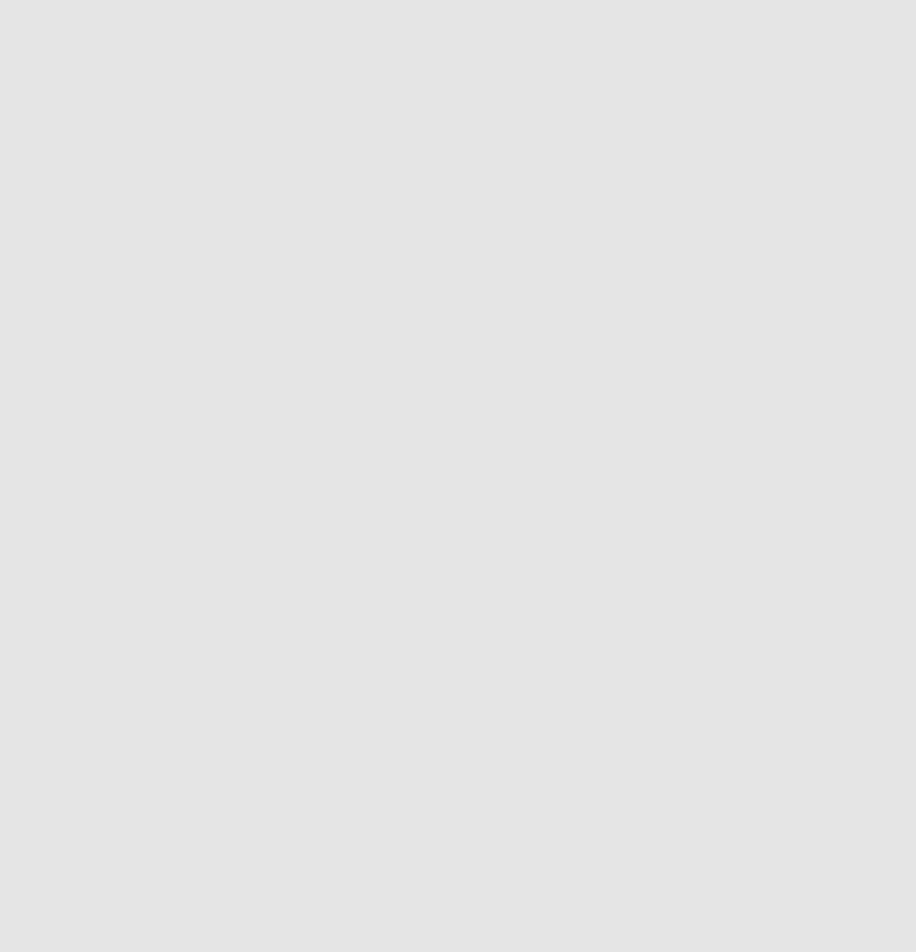
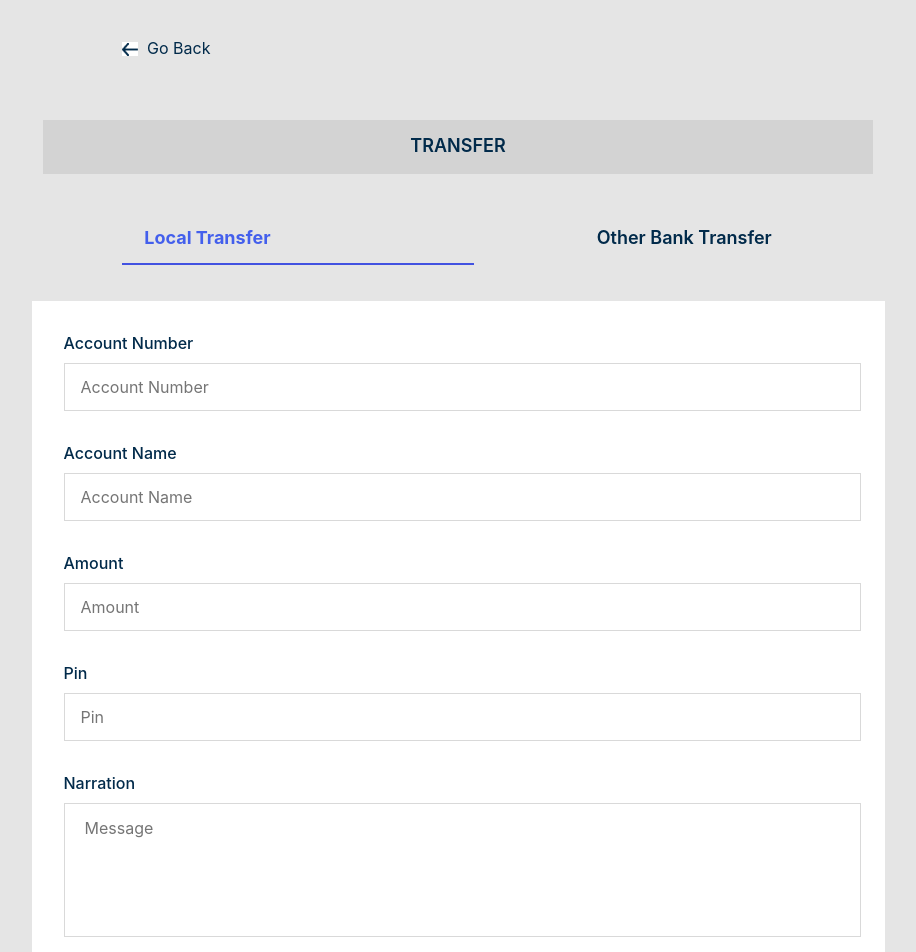
Before and after one commit to monsaw/Fintech-App-FE, a React (Create React App) app in the folder fintech-payment-front-end-sqd11a-group-b/: page /transfer in a window 1280 px wide. Before the commit this address had no page. Shown: the part 120-1072 px from the top of the page, without its empty margins (182-1098 px from the left). Before the commit the page ends 800 px from the top, so only its background shows below. Built offline with nearby package versions, Linux system fonts and the light colour scheme.

Commit message:
completed local transfer page

```diff
--- a/fintech-payment-front-end-sqd11a-group-b/src/App.js
+++ b/fintech-payment-front-end-sqd11a-group-b/src/App.js
@@ -1,5 +1,6 @@
 import Signup from './Signup';
 import Login from "./pages/login/Login";
+import LocalTransfer from "./pages/localtransfer/LocalTransfer";
 import {
   BrowserRouter,
   Routes,
@@ -18,6 +19,7 @@ function App() {
         <Route path="/signup" element={<Signup />} />
         <Route path="/dashboard" element={<Dashboard />} />
         <Route path="/profile" element={<UserProfile />} />
+        <Route path="/transfer" element={<LocalTransfer />} />
       </Routes>
     </BrowserRouter>
   );
--- /dev/null
+++ b/fintech-payment-front-end-sqd11a-group-b/src/pages/localtransfer/LocalTransfer.jsx
@@ -0,0 +1,48 @@
+import React from "react"
+import Navbar from "../dashboard/Navbar/Navbar";
+import "./localtransfer.css"
+
+function LocalTransfer(){
+    return (
+        <>
+            <Navbar />
+            <div className="arrow-container">
+                <img src="./arrow.jpg" alt="arrow" className="arrow"/>
+                <span className="arrow-item">Go back</span>
+            </div>
+
+
+                <div className="transferContainer">
+                    <h5 className="transfer">TRANSFER</h5>
+                </div>
+
+            <div className="transfer-links">
+                <p><a className="local" href="#">Local Transfer</a></p>
+                <p><a className="other" href="#">Other Bank Transfer</a></p>
+
+            </div>
+            <hr />
+            <div className="formWrapper">
+                <div className="formContainer">
+                    <form>
+                        <label>Account Number</label> <br />
+                        <input type="text" placeholder="Account number"/>
+                        <label>Account Name</label> <br />
+                        <input type="text" placeholder="Account name"/>
+                        <label>Amount</label> <br />
+                        <input type="text" placeholder="Amount"/>
+                        <label>Pin</label>
+                        <input type="text" placeholder="Pin"/>
+                        <label>Narration</label>
+                    </form>
+                    <form>
+                        <textarea placeholder="message"></textarea>
+                    </form>
+                    <div className="btnContainer"><button type="submit" className="transferBtn">Send Money</button></div>
+                </div>
+            </div>
+        </>
+    )
+}
+
+export default LocalTransfer
--- /dev/null
+++ b/fintech-payment-front-end-sqd11a-group-b/src/pages/localtransfer/localtransfer.css
@@ -0,0 +1,129 @@
+* {
+    box-sizing: border-box;
+}
+
+.arrow-container {
+    display: flex;
+    margin-left: 19rem;
+    margin-top: 60px;
+    gap: 9px;
+}
+
+.arrow {
+    display: block;
+    height: 14px;
+    width: 16px;
+    position: relative;
+    top: 6px;
+}
+
+.arrow-item {
+    color: #012A4A;
+    font-size: 16px;
+    font-width: 500;
+}
+
+.transfer {
+    display: flex;
+    justify-content: center;
+    align-items: center;
+    color: #012A4A;
+    font-size: 18px;
+    font-weight: 600;
+    line-height: 22px;
+    margin-top: 60px;
+    position: relative;
+    top: 15px;
+}
+
+.transferContainer {
+    width: 830px;
+    height: 54px;
+    background: rgba(0, 0, 0, 0.08);
+    margin: auto;
+}
+
+.transfer-links {
+    display: flex;
+    justify-content: space-evenly;
+    margin-top: 50px;
+}
+
+.local {
+    font-size: 18px;
+    font-weight: 700;
+    color: #435FEC;
+}
+.other {
+    font-size: 18px;
+    font-weight: 600;
+    color: #012A4A;
+}
+
+hr {
+    size: 8px;
+    width: 350px;
+    border: 1px solid #4252E1;
+    margin-left: 19rem;
+    position: relative;
+    bottom: 20px;
+}
+
+
+.formContainer {
+    width: 853px;
+    height: 852px;
+    background: #FFFFFF;
+    margin: auto;
+    box-sizing: border-box;
+}
+
+.formWrapper {
+    width: 100%;
+    box-sizing: border-box;
+}
+
+label {
+    font-weight: 500;
+    font-size: 16px;
+    color: #012A4A;
+    margin-left: 2rem;
+    margin-top: 30px;
+}
+
+input {
+    width: 797px;
+    height: 48px;
+    margin-left: 2rem;
+    padding: 8px 16px;
+    background: #FFFFFF;
+    border: 1px solid #D9D9D9;
+}
+
+textarea {
+    width: 797px;
+    height: 134px;
+    padding: 12px 20px;
+    box-sizing: border-box;
+    border: 1px solid #D9D9D9;
+    background: #FFFFFF;
+    font-size: 16px;
+    resize: none;
+    margin-left: 2rem;
+}
+
+.btnContainer {
+    margin-left: 2rem;
+    margin-top: 1rem;
+    margin-bottom: 2rem;
+}
+
+.transferBtn {
+    width: 797px;
+    height: 48px;
+    background: linear-gradient(105.38deg, #4361EE 19.05%, #3A0CA3 82.03%, #3A0CA3 82.03%);
+    border-radius: 6px;
+    color: #FFFFFF;
+    font-size: 16px;
+    font-weight: 600;
+}
```
Also changed, not shown: fintech-payment-front-end-sqd11a-group-b/public/arrow.jpg (added).
